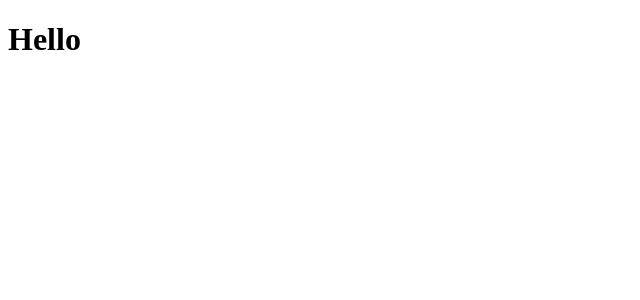
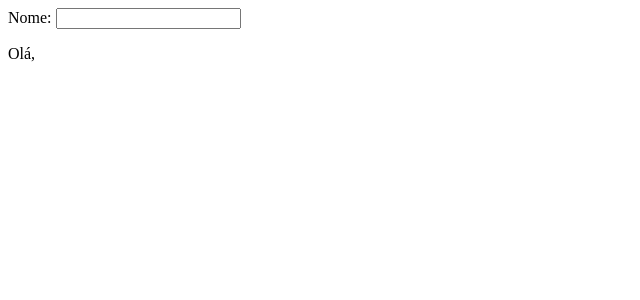
Before and after one commit to AllanSouza23/letscode, a React (Create React App) app in the folder reactComponentesTipoClasse/meu-app/: page / in a window 1280 px wide. Shown: the top 300 px of the page, without its empty margins (0-640 px from the left). Built offline with nearby package versions, Linux system fonts and the light colour scheme.

Commit message:
Hooks em React

```diff
--- /dev/null
+++ b/reactComponentesTipoClasse/meu-app/src/components/AppNew.js
@@ -0,0 +1,13 @@
+import React, {useState} from 'react';
+
+export const AppNew = () => {
+  const [nome, setNome] = useState('');
+
+  return (
+    <>
+      Nome: <input type="text" value={nome} onChange={(event) => setNome(event.target.value)}/>
+      <br />
+      <p>Olá, {nome}</p>
+    </>
+  )
+}
--- a/reactComponentesTipoClasse/meu-app/src/index.js
+++ b/reactComponentesTipoClasse/meu-app/src/index.js
@@ -1,7 +1,8 @@
 import React from 'react';
 import ReactDOM from 'react-dom';
+import { AppNew } from './components/AppNew';
 // import { Formulario } from './components/Formulario';
-import { Hello } from './components/Hello';
+// import { Hello } from './components/Hello';
 // import App from './components/App';
 // import App2 from './components/App2';
 // import { App3 } from './components/App3';
@@ -32,9 +33,12 @@ ReactDOM.render(
     // </Lista> */}
     {/* Formularios em React */}
     {/* // <Formulario></Formulario> */}
-    <Hello text="Hello">
+    {/* Introdução aos componentes funcionais */}
+    {/* <Hello text="Hello">
       <h1>Hello</h1>
-    </Hello>
+    </Hello> */}
+    {/* Hooks em React */}
+    <AppNew></AppNew>
   </React.StrictMode>,
   document.getElementById('root')
 );
```
